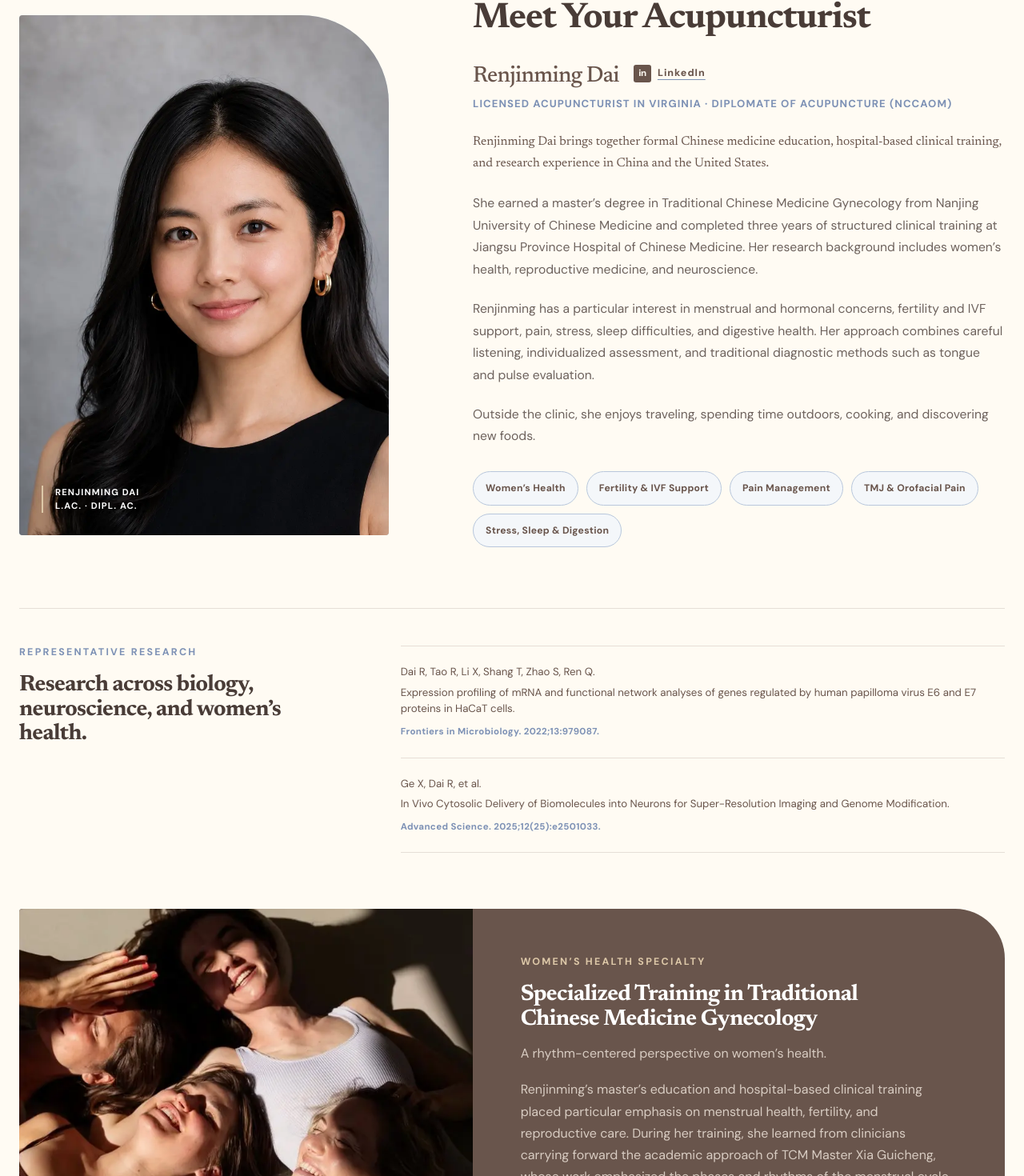
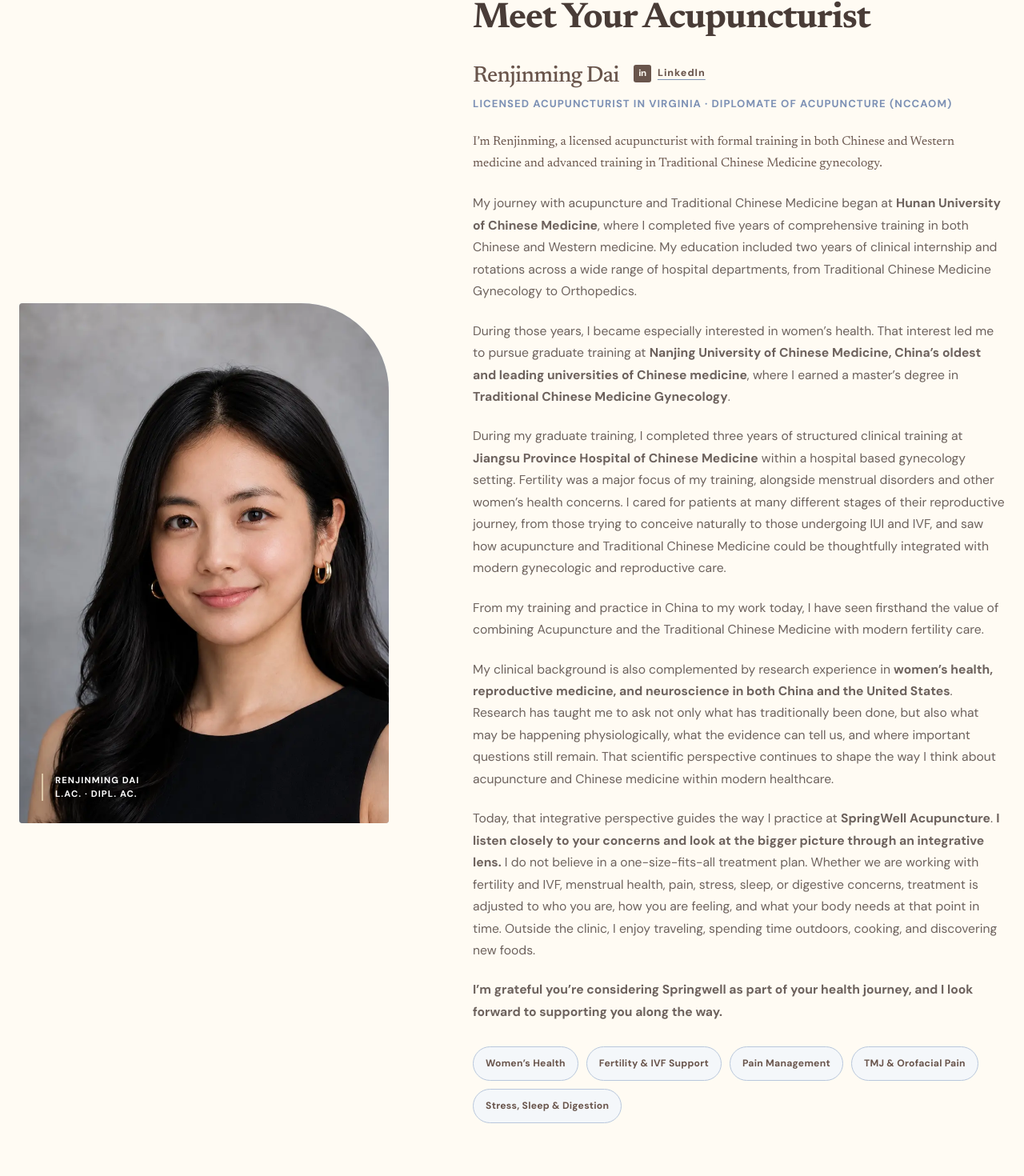
Before and after one commit to ryantao1114/springwell-website, a Next.js app: page /about in a window 1280 px wide. Shown: the part 2728-4198 px from the top of the page at 80% size. Built offline with nearby package versions, Linux system fonts and the light colour scheme; no server answers.

Commit message:
Update About acupuncturist biography

```diff
--- a/app/about/page.tsx
+++ b/app/about/page.tsx
@@ -111,16 +111,28 @@ export default function AboutPage() {
             </div>
             <p className="credentials">Licensed Acupuncturist in Virginia · Diplomate of Acupuncture (NCCAOM)</p>
             <p className="provider-lead">
-              Renjinming Dai brings together formal Chinese medicine education, hospital-based clinical training, and research experience in China and the United States.
+              I’m Renjinming, a licensed acupuncturist with formal training in both Chinese and Western medicine and advanced training in Traditional Chinese Medicine gynecology.
             </p>
             <p>
-              She earned a master’s degree in Traditional Chinese Medicine Gynecology from Nanjing University of Chinese Medicine and completed three years of structured clinical training at Jiangsu Province Hospital of Chinese Medicine. Her research background includes women’s health, reproductive medicine, and neuroscience.
+              My journey with acupuncture and Traditional Chinese Medicine began at <strong>Hunan University of Chinese Medicine</strong>, where I completed five years of comprehensive training in both Chinese and Western medicine. My education included two years of clinical internship and rotations across a wide range of hospital departments, from Traditional Chinese Medicine Gynecology to Orthopedics.
             </p>
             <p>
-              Renjinming has a particular interest in menstrual and hormonal concerns, fertility and IVF support, pain, stress, sleep difficulties, and digestive health. Her approach combines careful listening, individualized assessment, and traditional diagnostic methods such as tongue and pulse evaluation.
+              During those years, I became especially interested in women’s health. That interest led me to pursue graduate training at <strong>Nanjing University of Chinese Medicine, China’s oldest and leading universities of Chinese medicine</strong>, where I earned a master’s degree in <strong>Traditional Chinese Medicine Gynecology</strong>.
             </p>
             <p>
-              Outside the clinic, she enjoys traveling, spending time outdoors, cooking, and discovering new foods.
+              During my graduate training, I completed three years of structured clinical training at <strong>Jiangsu Province Hospital of Chinese Medicine</strong> within a hospital based gynecology setting. Fertility was a major focus of my training, alongside menstrual disorders and other women’s health concerns. I cared for patients at many different stages of their reproductive journey, from those trying to conceive naturally to those undergoing IUI and IVF, and saw how acupuncture and Traditional Chinese Medicine could be thoughtfully integrated with modern gynecologic and reproductive care.
+            </p>
+            <p>
+              From my training and practice in China to my work today, I have seen firsthand the value of combining Acupuncture and the Traditional Chinese Medicine with modern fertility care.
+            </p>
+            <p>
+              My clinical background is also complemented by research experience in <strong>women’s health, reproductive medicine, and neuroscience in both China and the United States</strong>. Research has taught me to ask not only what has traditionally been done, but also what may be happening physiologically, what the evidence can tell us, and where important questions still remain. That scientific perspective continues to shape the way I think about acupuncture and Chinese medicine within modern healthcare.
+            </p>
+            <p>
+              Today, that integrative perspective guides the way I practice at <strong>SpringWell Acupuncture</strong>. <strong>I listen closely to your concerns and look at the bigger picture through an integrative lens.</strong> I do not believe in a one-size-fits-all treatment plan. Whether we are working with fertility and IVF, menstrual health, pain, stress, sleep, or digestive concerns, treatment is adjusted to who you are, how you are feeling, and what your body needs at that point in time. Outside the clinic, I enjoy traveling, spending time outdoors, cooking, and discovering new foods.
+            </p>
+            <p>
+              <strong>I’m grateful you’re considering Springwell as part of your health journey, and I look forward to supporting you along the way.</strong>
             </p>
             <div className="provider-specialty-links" aria-label="Explore specialist care">
               <Link href="/care/womens-health">Women’s Health</Link>
```
